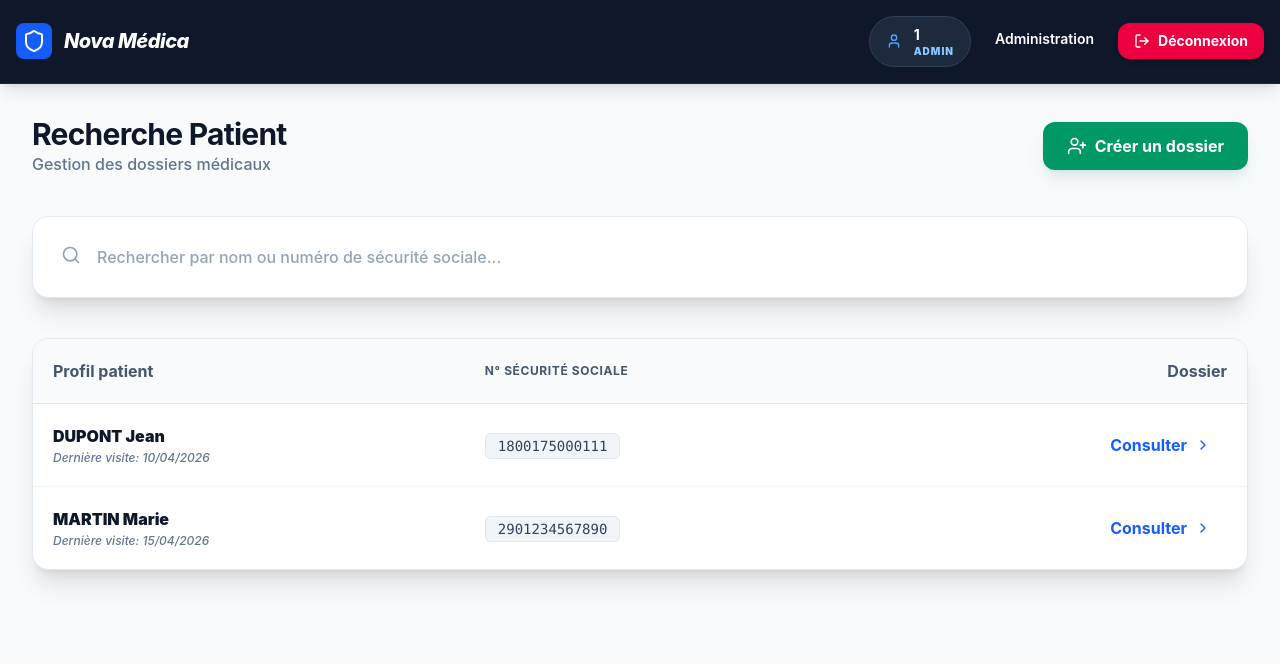
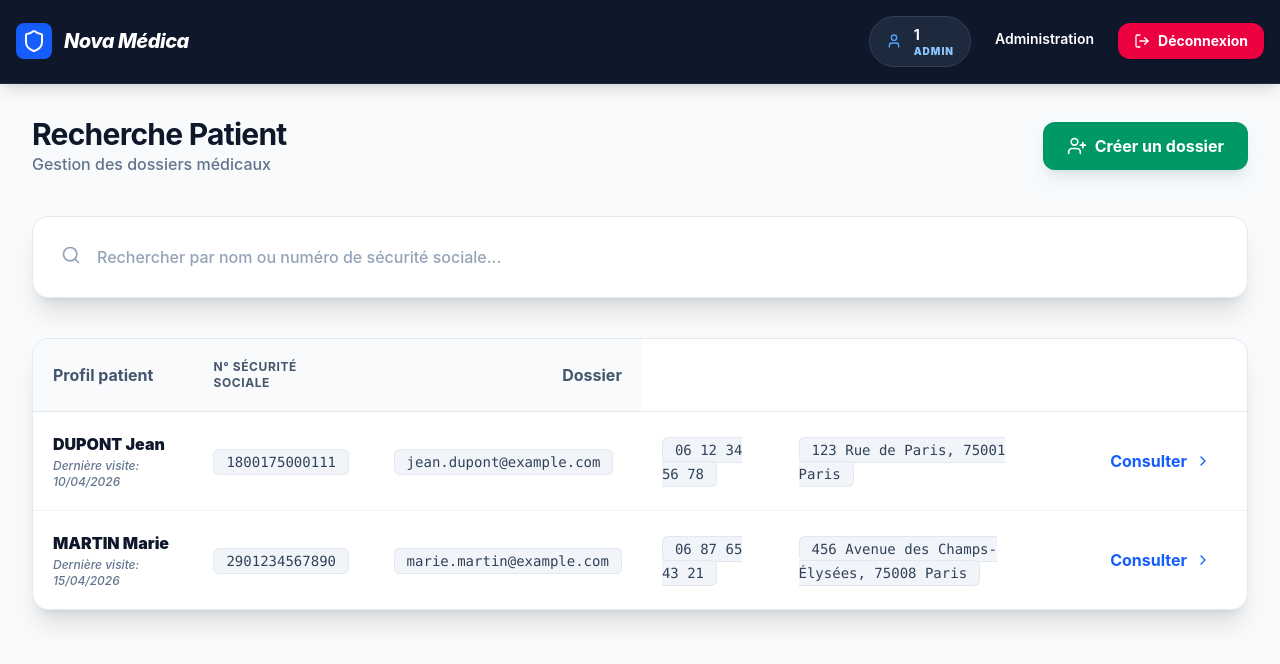
Before and after one commit to victor54454/TP-HACKATON-Nova-Medica, a Next.js app in the folder frontend/: page /dashboard in a window 1280 px wide. Shown: the top 664 px of the page. Built offline with nearby package versions, Linux system fonts and the light colour scheme; no server answers; sample sign-in values are in the browser's storage.

Commit message:
Permettre au praticien d'accéder plus facilement aux informations du patient

```diff
--- a/frontend/src/app/dashboard/page.js
+++ b/frontend/src/app/dashboard/page.js
@@ -19,8 +19,8 @@ export default function Dashboard() {
   useEffect(() => {
     // Mock
     setPatients([
-      { id: 1, first_name: 'Jean', last_name: 'Dupont', social_security_number: '1800175000111', last_consult: '10/04/2026' },
-      { id: 2, first_name: 'Marie', last_name: 'Martin', social_security_number: '2901234567890', last_consult: '15/04/2026' }
+      { id: 1, first_name: 'Jean', last_name: 'Dupont', social_security_number: '1800175000111', email_address: 'jean.dupont@example.com', phone_number: '06 12 34 56 78', mailing_adress: '123 Rue de Paris, 75001 Paris', last_consult: '10/04/2026' },
+      { id: 2, first_name: 'Marie', last_name: 'Martin', social_security_number: '2901234567890', email_address: 'marie.martin@example.com', phone_number: '06 87 65 43 21', mailing_adress: '456 Avenue des Champs-Élysées, 75008 Paris', last_consult: '15/04/2026' }
     ]);
 
     // Appel API
@@ -88,6 +88,22 @@ export default function Dashboard() {
                       {patient.social_security_number}
                     </span>
                   </td>
+                  <td className="p-5">
+                    <span className="bg-slate-100 text-slate-700 px-3 py-1 rounded-md font-mono text-sm border border-slate-200">
+                      {patient.email_address}
+                    </span>
+                  </td>
+                  <td className="p-5">
+                    <span className="bg-slate-100 text-slate-700 px-3 py-1 rounded-md font-mono text-sm border border-slate-200">
+                      {patient.phone_number}
+                    </span>
+                  </td>
+                  <td className="p-5">
+                    <span className="bg-slate-100 text-slate-700 px-3 py-1 rounded-md font-mono text-sm border border-slate-200">
+                      {patient.mailing_adress}
+                    </span>
+                  </td>
+
                   <td className="p-5 text-right">
                     <Link
                       href={`/patients/${patient.id}`}
--- a/frontend/src/app/patients/[id]/page.js
+++ b/frontend/src/app/patients/[id]/page.js
@@ -15,7 +15,7 @@ export default function PatientProfile({ params }) {
     const { user } = useAuth();
 
     // Mock
-    const patient = { id: patientId, first_name: 'Jean', last_name: 'Dupont', social_security_number: '1800175000111', birth_date: '1980-05-12' };
+    const patient = { id: patientId, first_name: 'Jean', last_name: 'Dupont', social_security_number: '1800175000111', birth_date: '1980-05-12', email_address: 'jean.dupont@example.com', phone_number: '01 23 45 67 89', mailing_address: '123 Rue de la Paix, 75000 Paris' };
     const consultations = [
         { id: 101, date: '2026-04-10', diagnosis: 'Angine rouge sévère', doctor: 'Dr. Martin' }
     ];
@@ -25,9 +25,12 @@ export default function PatientProfile({ params }) {
             {/* Profile patient avec bouton pour nouvelle consultation*/}
             <div className="flex justify-between items-start mb-8">
                 <div>
-                    <h1 className="text-3xl font-bold text-slate-800">{patient.last_name.toUpperCase()} {patient.first_name}</h1>
+                    <h1 className="text-3xl font-bold text-slate-800">{patient.last_name.toUpperCase()} {patient.first_name} </h1>
+                    <h3 className="text-slate-500 font-medium">{patient.mailing_address}</h3>
+                    <h3 className="text-slate-500 font-medium">{patient.email_address} | {patient.phone_number}</h3>
                     <p className="text-slate-500 font-mono mt-1">N° Sécurité Sociale : {patient.social_security_number}
                         <br /> Né(e) le : {patient.birth_date}</p>
+
                 </div>
                 {(user?.role === 'praticien' || user?.role === 'admin') && (
                     <Link href={`/patients/${patientId}/consultation`} className="flex items-center gap-2 bg-blue-600 hover:bg-blue-700 text-white px-4 py-2 rounded-lg transition">
```
